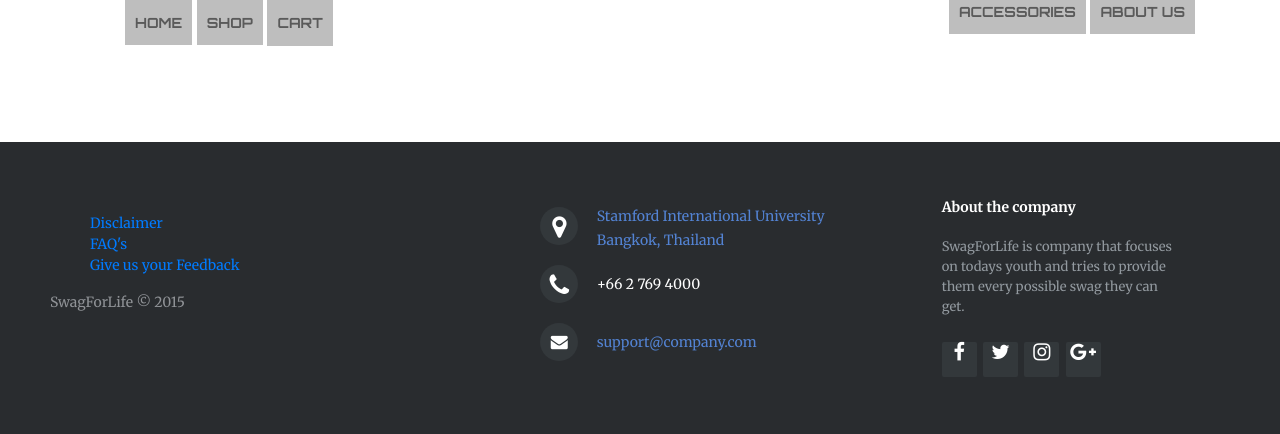
After one commit to sadafahmad54/Hover-Board, a PHP site: page /certain-product.php?q=1 in a window 1280 px wide; the page is wider, and only the part inside the window is pictured. The commit adds this page. Shown: the part 235-669 px from the top of that part. Run offline with PHP 8.4, Linux system fonts and the light colour scheme; some libraries are stand-ins or nearby versions.

Commit message:
Cart is made.

```diff
--- /dev/null
+++ b/ma214310093/certain-product.php
@@ -0,0 +1,135 @@
+<!DOCTYPE html PUBLIC "-//W3C//DTD XHTML 1.0 Transitional//EN" "http://www.w3.org/TR/xhtml1/DTD/xhtml1-transitional.dtd">
+<html xmlns="http://www.w3.org/1999/xhtml">
+<head>
+<meta http-equiv="Content-Type" content="text/html; charset=utf-8" />
+<title>Product</title>
+<link rel="shortcut icon" type="image/png" href="Favicon/favicon.ico"/>
+  <link rel="stylesheet" href="http://s3.amazonaws.com/codecademy-content/courses/ltp/css/bootstrap.css">
+    <link rel="stylesheet" href="main.css">
+    <link rel="stylesheet" href="https://maxcdn.bootstrapcdn.com/font-awesome/4.4.0/css/font-awesome.min.css">
+    <link href='https://fonts.googleapis.com/css?family=Orbitron:400,700' rel='stylesheet' type='text/css'>
+    <link href='https://fonts.googleapis.com/css?family=Merriweather:400,700' rel='stylesheet' type='text/css'>
+    <link href='https://fonts.googleapis.com/css?family=Slabo+27px' rel='stylesheet' type='text/css'>
+
+</head>
+
+<body>
+<script src="//cdnjs.cloudflare.com/ajax/libs/minicart/3.0.6/minicart.min.js"></script>
+<script>
+    paypal.minicart.reset();
+</script>
+
+<div class="header">
+  <h1 style="font-size: 180px;" class="font_0"><span style="font-size:180px;">  <span style="font-family:avenida-w01,avenida-w02,fantasy;"><span style="font-weight:bold;">Product</span></span></span></h1>
+</div>
+<div class="nav">
+    <div class="container">
+        <ul class="pull-left">
+          <li><a href="index.html">Home</a></li>
+          <li><a href="shop.php">Shop</a></li>
+          <li>
+          	<form action="https://www.sandbox.paypal.com/cgi-bin/webscr" method="post" class="last">
+                    <input type="hidden" name="business" value="example@minicartjs.com" />
+                    <input type="hidden" name="cmd" value="_cart" />
+                    <input type="hidden" name="display" value="1" />
+                    <input type="submit" name="submit" value="cart" class="button" />
+            </form>
+      	  </li>
+
+        </ul>
+
+        <ul class="pull-right">
+          <li><a href="accessories.html">Accessories</a></li>
+          <li><a href="AboutUs.html">About Us</a></li>
+        </ul>
+    </div>
+</div>
+    <?php
+		$request = $_GET['q'];
+		if ($request == "showproduct") {
+			$name = $_POST["hoverboardName"];
+			$price = $_POST["price"];
+			$picture = $_POST["picture"];
+			$numberInStock = $_POST["numberInStock"];
+
+			echo "<table align='center' border='0'>" .
+    				"<tr>" .
+    					"<td rowspan='3' style='padding-right: 40px'>" .
+    						"<img src=\"" . $picture . "\"  alt='SegWay' height='275' width='350'/>" .
+    					"</td>" .
+    					"<td>" .
+    						"<center><h2>" . $name . "</h2></center>" .
+    					"</td>" .
+    				"</tr>" .
+
+    				"<tr>" .
+    					"<td>" .
+    						"<center><h3>  &#3647;" . $price . "</h3></center>" .
+    					"</td>" .
+    				"</tr>" .
+    				"<tr>" .
+    					"<td>" .
+    						"<center>" .
+    						"<form method='post' action='https://www.paypal.com/cgi-bin/webscr'>" .
+								"<input type='hidden' name='cmd' value='_cart'>" .
+								"<input type='hidden' name='add' value='1'>" .
+								"<input type='hidden' name='business' value='viacheslavlitvinov@gmail.com'>" .
+								"<input type='hidden' name='item_name' value='" . $name . "'>" .
+								"<input type='hidden' name='amount' value='" . $price . "'>" .
+								"<input type='hidden' name='currency_code' value='THB'>" .
+								"<input type='hidden' name='return' value=''>" .
+								"<input type='hidden' name='undefined_quantity' value='1'>" .
+								"<input type='submit' value='Add to Cart'>" .
+							"</form>" .
+    						"</center>" .
+    					"</td>" .
+    				"</tr>" .
+    			"</table>";
+		}
+	?>
+
+<div class="footer">
+	<footer class="footer-distributed">
+		<div class="footer-left">
+			<p class="footer-links">
+               <ul style="list-style: none;">
+					<li><a href="disclaimer.html">Disclaimer</a></li>
+					<li><a href="faq.html">FAQ's</a></li>
+					<li><a href="feedback.html">Give us your Feedback</a></li>
+				</ul>
+            </p>
+			<p class="footer-company-name">SwagForLife &copy; 2015</p>
+		</div>
+		<div class="footer-center">
+			<div>
+				<i class="fa fa-map-marker"></i>
+				<p><a href="location.html"><span>Stamford International University</span> Bangkok, Thailand</a></p>
+			</div>
+			<div>
+				<i class="fa fa-phone"></i>
+				<p>+66 2 769 4000</p>
+			</div>
+			<div>
+				<i class="fa fa-envelope"></i>
+				<p><a href="mailto:mubariz.ahmad@students.stamford.edu">support@company.com</a></p>
+			</div>
+		</div>
+		<div class="footer-right">
+			<p class="footer-company-about">
+				<span>About the company</span>
+				SwagForLife is company that focuses on todays youth and tries to provide them every possible swag they can get.
+			</p>
+			<div class="footer-icons">
+				<a href="https://www.facebook.com/" target="_blank"><i class="fa fa-facebook"></i></a>
+				<a href="https://twitter.com/?lang=en" target="_blank"><i class="fa fa-twitter"></i></a>
+				<a href="https://instagram.com/" target="_blank"><i class="fa fa-instagram"></i></a>
+				<a href="https://plus.google.com/" target="_blank"><i class="fa fa-google-plus"></i></a>
+			</div>
+		</div>
+	</footer>
+    <iframe src="http://snapwidget.com/sc/?u=bmV4Ym9hcmRzfGlufDE1MHwzfDN8fHllc3wyMHxub25lfG9uU3RhcnR8eWVzfG5v&ve=050915" title="Instagram Widget" class="snapwidget-widget" allowTransparency="true" frameborder="0" scrolling="no" style="border:none; overflow:hidden; width:1480px; height:150px"></iframe>
+	<script>
+	    paypal.minicart.render();
+	</script>
+</body>
+</html>
--- a/ma214310093/main.css
+++ b/ma214310093/main.css
@@ -19,6 +19,22 @@
 .nav li {
   display: inline;
 
+}
+
+.nav li form {
+  display: inline;
+
+}
+.nav .button {
+  display: inline;
+  font-family: 'Orbitron', sans-serif;
+  color: #5a5a5a;
+  font-size: 14px;
+  font-weight: bold;
+  padding: 13px 10px;
+  text-transform: uppercase;
+  background-color:#BEBEBE;
+  border: 0;
 }
 
 .jumbotron {
```
Also changed, not shown: ma214310093/connection.php (+4 -3 lines).
